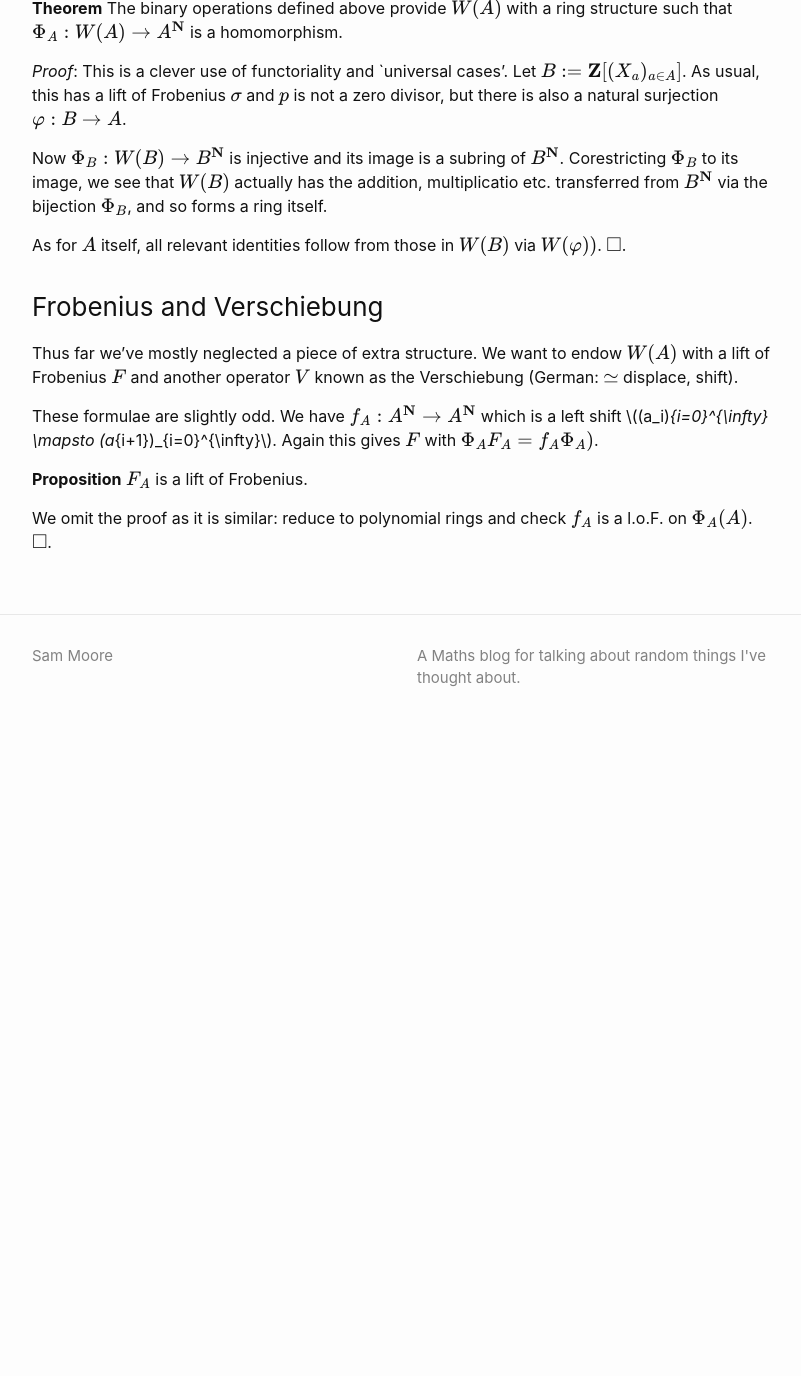
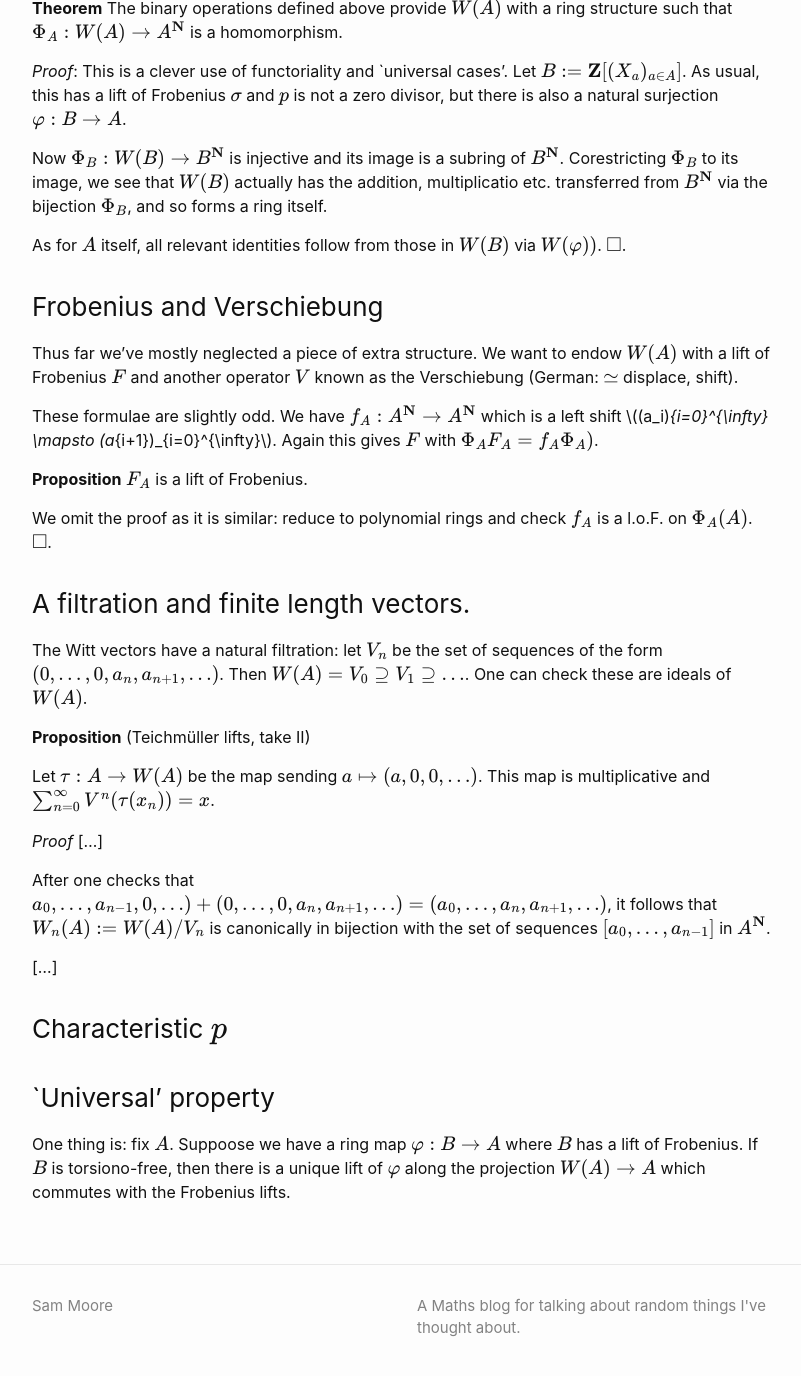
Before and after one commit to samuel-moore17/Blog.github.io, a Jekyll site: the page built from _posts/2024-06-13-witt-vectors.md, in a window 1280 px wide and 1400 px high, scrolled down 2163 px. Shown: the top 1376 px of the window, without its empty margins (238-1039 px from the left). Built offline with Jekyll 4.4.1, drawn with Linux system fonts in a browser that asks for light colours; formulas are drawn with MathJax 3; before the commit the page ends 2913 px from its top, so only the background shows below that; some of the changed text lies outside the part shown.

Commit message:
Update 2024-06-13-witt-vectors.md

```diff
--- a/_posts/2024-06-13-witt-vectors.md
+++ b/_posts/2024-06-13-witt-vectors.md
@@ -38,7 +38,7 @@
 
 We'll set up \\(W(A)\\). I'd like to explain the strategy of proof.
 
-**Definition** Define \\(\Phi_n \in \mathbf Z[X_0,\dots,X_n]\\) by \\(\Phi_n(a_0,\dots,a_n)=\sum_{i=0}^{n}p^i X_{i}^{p^{n-i}}\\). Slightly abusively, if \\(a = \\(a_0,\dots,a_n)\\) or some sequence \\((a_0,a_1,\dots)\) we will write \\(\Phi(\mathbf a)\\) for \\(Phi(a_0,\dots,a_n)\). We can put these together to form \\(\Phi_A: W(A) \to \mathbf A^N; \mathbf a \mapsto (\Phi_i(\mathbf a))_{i=0}^{\infty}\\).
+**Definition** Define \\(\Phi_n \in \mathbf Z[X_0,\dots,X_n]\\) by \\(\Phi_n(a_0,\dots,a_n)=\sum_{i=0}^{n}p^i X_{i}^{p^{n-i}}\\). Slightly abusively, if \\(a = \\(a_0,\dots,a_n)\\) or some sequence \\((a_0,a_1,\dots)\) we will write \\(\Phi(\mathbf a)\\) for \\(Phi(a_0,\dots,a_n)\\). We can put these together to form \\(\Phi_A: W(A) \to \mathbf A^N; \mathbf a \mapsto (\Phi_i(\mathbf a))_{i=0}^{\infty}\\).
 
 I find these formulae a little hard to motivate. One thing to note, though, is that if \\(p=0\\) in \\(A\\), then the above map is simply \\((a_i)_{i=0}^{\infty} \mapsto (a_0,a_0^p,a_0^{p^2},\dots).\\). So \\(\Phi_A\\) should roughly turn pth powers into shifts. We'll actually find a lift of Frobenius \\(F\\) on \\(W(A)\\) such that \\(\Phi_A F = f_A \Phi_A\\) where \\(f_A\\) is a left shift.
 
@@ -80,3 +80,23 @@
 **Proposition** \\(F_A\\) is a lift of Frobenius.
 
 We omit the proof as it is similar: reduce to polynomial rings and check \\(f_A\\) is a l.o.F. on \\(\Phi_A(A)\\). \\(\square\\).
+
+### A filtration and finite length vectors.
+
+The Witt vectors have a natural filtration: let \\(V_n\\) be the set of sequences of the form \\((0,\dots,0,a_n, a_{n+1},\dots)\\). Then \\(W(A)=V_0 \supseteq V_1 \supseteq \dots \\). One can check these are ideals of \\(W(A)\\).
+
+**Proposition** (Teichmüller lifts, take II)
+
+Let \\(\tau:A \to W(A)\\) be the map sending \\(a \mapsto (a,0,0,\dots)\\). This map is multiplicative and \\(\sum_{n=0}^{\infty} V^n(\tau(x_n)) = x\\).
+
+_Proof_ [...]
+
+After one checks that \\(a_0,\dots,a_{n-1},0,\dots) + (0,\dots,0,a_n,a_{n+1},\dots)=(a_0,\dots,a_n,a_{n+1},\dots)\\), it follows that \\(W_n(A):=W(A)/V_n\\) is canonically in bijection with the set of sequences \\([a_0,\dots,a_{n-1}]\\) in \\(A^\mathbf N\\).
+
+[...]
+
+### Characteristic \\(p\\)
+
+### `Universal' property
+
+One thing is: fix \\(A\\). Suppoose we have a ring map \\(\varphi:B \to A\\) where \\(B\\) has a lift of Frobenius. If \\(B\\) is torsiono-free, then there is a unique lift of \\(\varphi\\) along the projection \\(W(A)\to A\\) which commutes with the Frobenius lifts.
```
